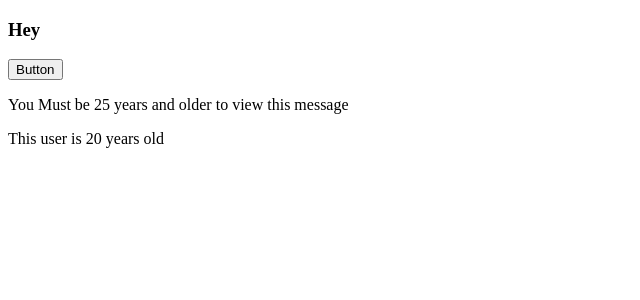
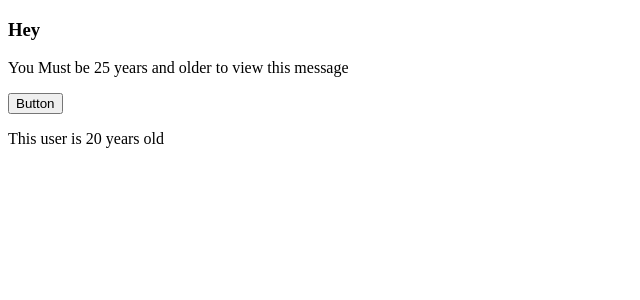
Before and after one commit to ahmadalii112/ZTM-VUE-2023, a Vue app in the folder Section-6-Advanced-Vue-Components/components/: page / in a window 1280 px wide. Shown: the top 300 px of the page, without its empty margins (0-640 px from the left). Built offline with nearby package versions, Linux system fonts and the light colour scheme.

Commit message:
Emitting Events

```diff
--- a/Section-6-Advanced-Vue-Components/components/src/App.vue
+++ b/Section-6-Advanced-Vue-Components/components/src/App.vue
@@ -1,8 +1,7 @@
 <template>
     <h3>Hey</h3>
-    <button type="button" @click="age++">Button</button>
   <Greeting :age="age"/>
-  <user :age="age"></user>
+  <user :age="age" @age-change="age++"></user> <!-- Listen to an emit event we use 👈 -->
 </template>
 
 <script>
--- a/Section-6-Advanced-Vue-Components/components/src/components/User.vue
+++ b/Section-6-Advanced-Vue-Components/components/src/components/User.vue
@@ -1,12 +1,5 @@
 <template>
-<!--
-    if we use here button
-The changes will not be reflected in other components to another downside to updating a prop in a child
-If the parent component updates the age, those changes will override the changes in the child component.
-The parent component has priority over changes to its data.
-This means that the user component will use the age inside the app component instead of using its own
--->
-    <!-- <button type="button" @click="age++">Button</button> -->
+  <button type="button" @click="onClickAge">Button</button>
   <p>This user is {{ age }} years old</p>
 </template>
 
@@ -14,6 +7,12 @@ This means that the user component will use the age inside the app component ins
 export default {
   name: "User",
   props: ["age"],
+  methods: {
+    onClickAge() {
+      // next step to emit an event
+      this.$emit("age-change"); // any parent components can listen for the event, In my case my parent component is App
+    },
+  },
 };
 </script>
 
```
